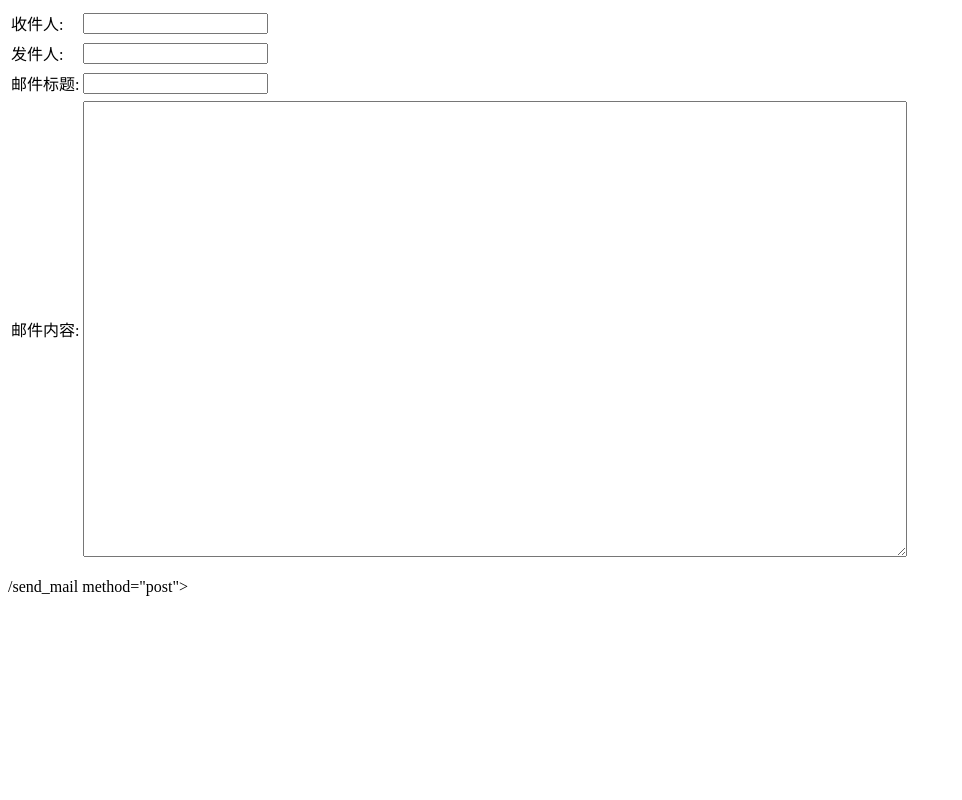
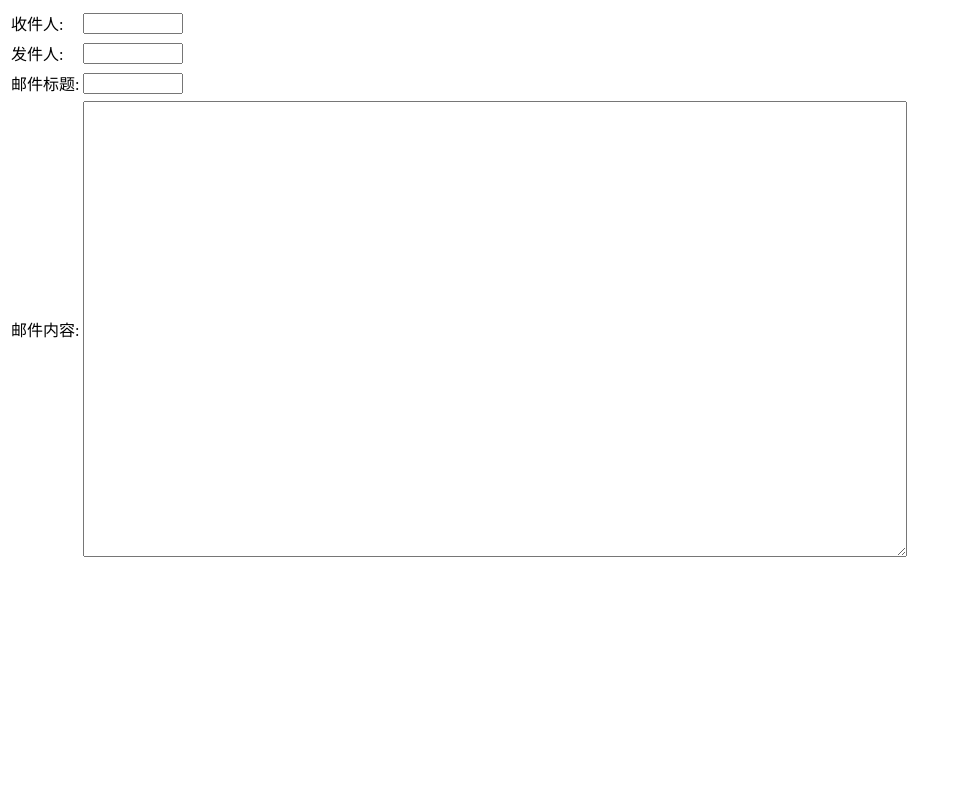
Before and after one commit to ChineseWay/ladoo, a Python web app: template templates/sendmail.html in a window 1280 px wide. Shown: the whole page, without its empty margins (0-962 px from the left). Run offline with Jinja, Linux system fonts and the light colour scheme; the template is opened without the code that fills it, so the values that code supplies are empty.

Commit message:
add width

```diff
--- a/home/views.py
+++ b/home/views.py
@@ -24,3 +24,7 @@ class ChineseProfileHandler(BasicHandler):
 class SendCloudHandler(BasicHandler):
 	def get(self):
 		self.render("sendmail.html")
+
+	def post(self):
+		print self.request.arguments
+		self.write("OK")
--- a/templates/sendmail.html
+++ b/templates/sendmail.html
@@ -6,15 +6,15 @@
 		<table>
 			<tr>
 				<td>收件人:</td>
-				<td><input type="text" width="100px" name="reciever"/></td>
+				<td><input type="text" style="width:100px" name="reciever"/></td>
 			<tr>
 			<tr>
 				<td>发件人:</td>
-				<td><input type="text" width="100px" name="sender"/></td>
+				<td><input type="text" style="width:100px" name="sender"/></td>
 			<tr>
 			<tr>
 				<td>邮件标题:</td>
-				<td><input type="text" width="100px" name="fname"/></td>
+				<td><input type="text" style="width:100px" name="fname"/></td>
 			<tr>
 			<tr>
 				<td>邮件内容:</td>
@@ -27,11 +27,4 @@
 		</table>
 	</form>
 </body>
-</html>/send_mail method="post">
-		<table>
-			<tr>
-				<td></td>
-				<td></td>
-			<tr>
-		</table>
-</form>
+</html>
```
